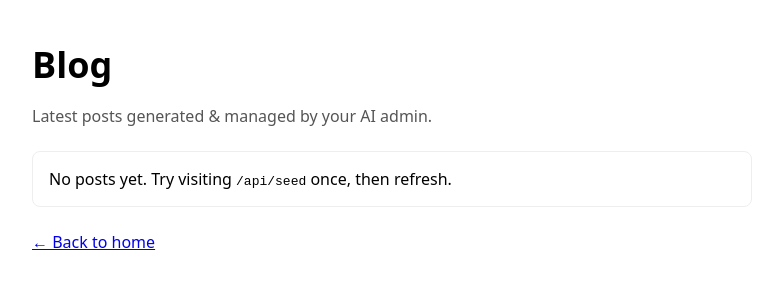
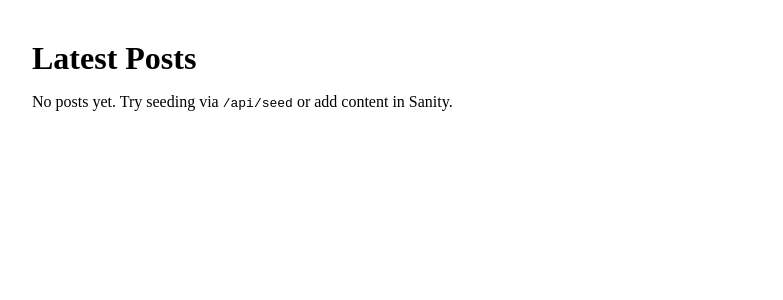
Before and after one commit to wahidsuman/Medprephub-, a Next.js app: page /blog in a window 1280 px wide. Shown: the top 300 px of the page, without its empty margins (248-1031 px from the left). Built offline with nearby package versions, Linux system fonts and the light colour scheme.

Commit message:
Update blog.js

```diff
--- a/pages/blog.js
+++ b/pages/blog.js
@@ -1,60 +1,39 @@
 // pages/blog.js
 import Link from "next/link";
-import { client } from "../lib/sanity";
-
-const query = `
-*[_type == "post"] | order(coalesce(publishedAt, _createdAt) desc)[0..19]{
-  _id,
-  title,
-  "slug": slug.current,
-  publishedAt,
-  excerpt
-}
-`;
-
-export async function getStaticProps() {
-  try {
-    const posts = await client.fetch(query);
-    return { props: { posts }, revalidate: 60 }; // ISR: refresh every 60s
-  } catch (e) {
-    console.error("Sanity fetch error:", e);
-    return { props: { posts: [] }, revalidate: 60 };
-  }
-}
+import { safeFetch } from "../lib/sanity";
 
 export default function Blog({ posts }) {
   return (
-    <div style={{ maxWidth: 720, margin: "40px auto", padding: "0 16px", fontFamily: "system-ui, sans-serif" }}>
-      <h1 style={{ fontSize: 36, marginBottom: 10 }}>Blog</h1>
-      <p style={{ color: "#555", marginBottom: 24 }}>
-        Latest posts generated & managed by your AI admin.
-      </p>
+    <main style={{ maxWidth: 720, margin: "40px auto", padding: "0 16px" }}>
+      <h1 style={{ marginBottom: 16 }}>Latest Posts</h1>
 
       {(!posts || posts.length === 0) && (
-        <div style={{ padding: 16, border: "1px solid #eee", borderRadius: 8 }}>
-          No posts yet. Try visiting <code>/api/seed</code> once, then refresh.
-        </div>
+        <p>No posts yet. Try seeding via <code>/api/seed</code> or add content in Sanity.</p>
       )}
 
-      <ul style={{ listStyle: "none", padding: 0, margin: 0 }}>
+      <ul style={{ listStyle: "none", padding: 0 }}>
         {posts.map((p) => (
-          <li key={p._id} style={{ padding: "16px 0", borderBottom: "1px solid #eee" }}>
-            <h2 style={{ margin: "0 0 6px", fontSize: 22 }}>
-              <Link href={`/post/${p.slug || p._id}`}>{p.title || "Untitled post"}</Link>
-            </h2>
-            <div style={{ color: "#777", fontSize: 13, marginBottom: 6 }}>
-              {p.publishedAt ? new Date(p.publishedAt).toLocaleDateString() : ""}
-            </div>
-            <p style={{ margin: 0, color: "#333" }}>
-              {p.excerpt || "—"}
-            </p>
+          <li key={p._id} style={{ padding: "12px 0", borderBottom: "1px solid #eee" }}>
+            <Link href={`/blog/${p.slug?.current || ""}`} style={{ textDecoration: "none" }}>
+              <h3 style={{ margin: 0 }}>{p.title || "(Untitled)"}</h3>
+            </Link>
+            <small style={{ color: "#666" }}>{p._createdAt?.slice(0, 10)}</small>
           </li>
         ))}
       </ul>
+    </main>
+  );
+}
 
-      <div style={{ marginTop: 24 }}>
-        <Link href="/" style={{ textDecoration: "underline" }}>← Back to home</Link>
-      </div>
-    </div>
-  );
-            }
+export async function getStaticProps() {
+  const query = `
+    *[_type == "post"] | order(_createdAt desc) [0..19]{
+      _id, title, slug, _createdAt
+    }
+  `;
+  const posts = (await safeFetch(query)) || [];
+  return {
+    props: { posts },
+    revalidate: 60, // ISR: refresh every 60s
+  };
+}
```
